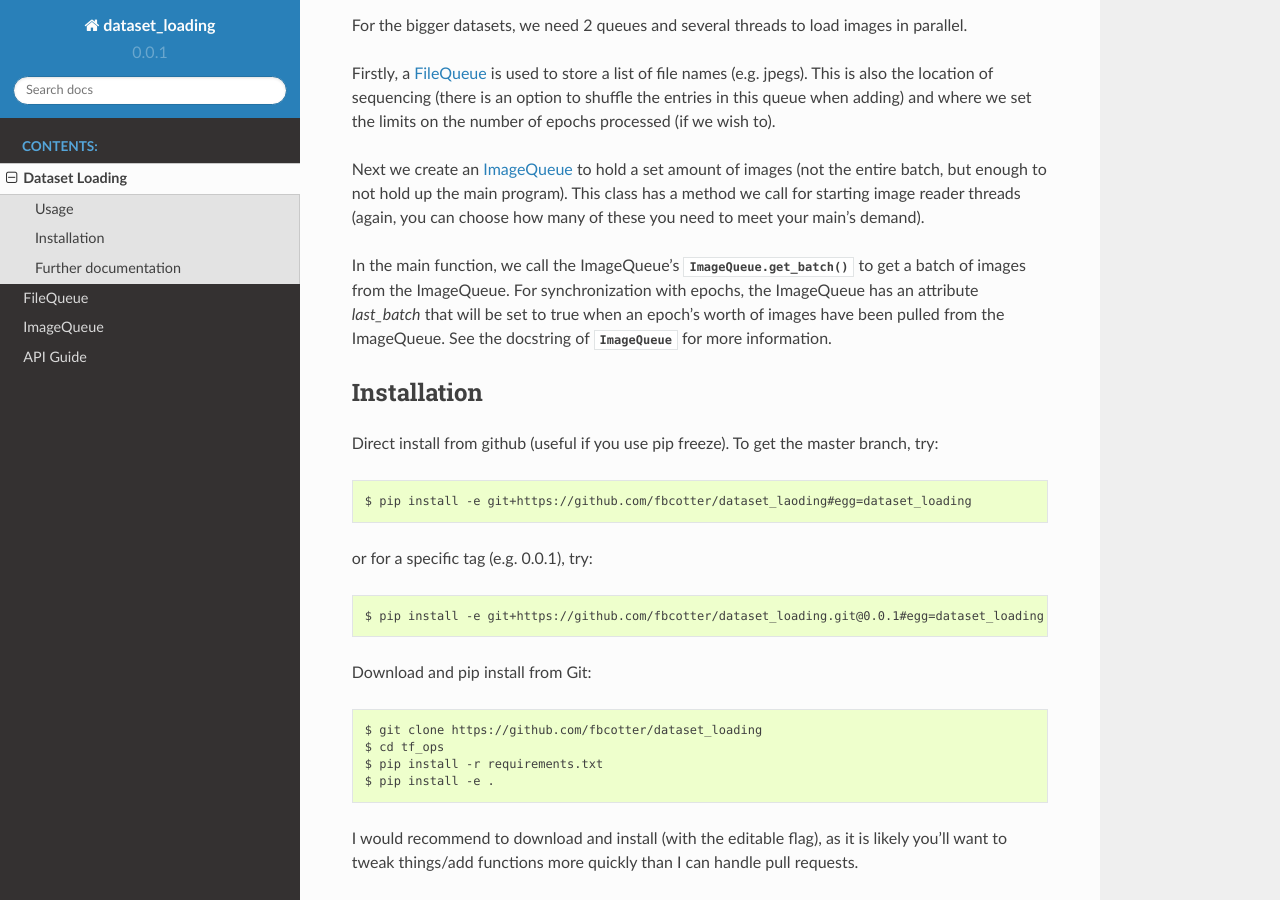
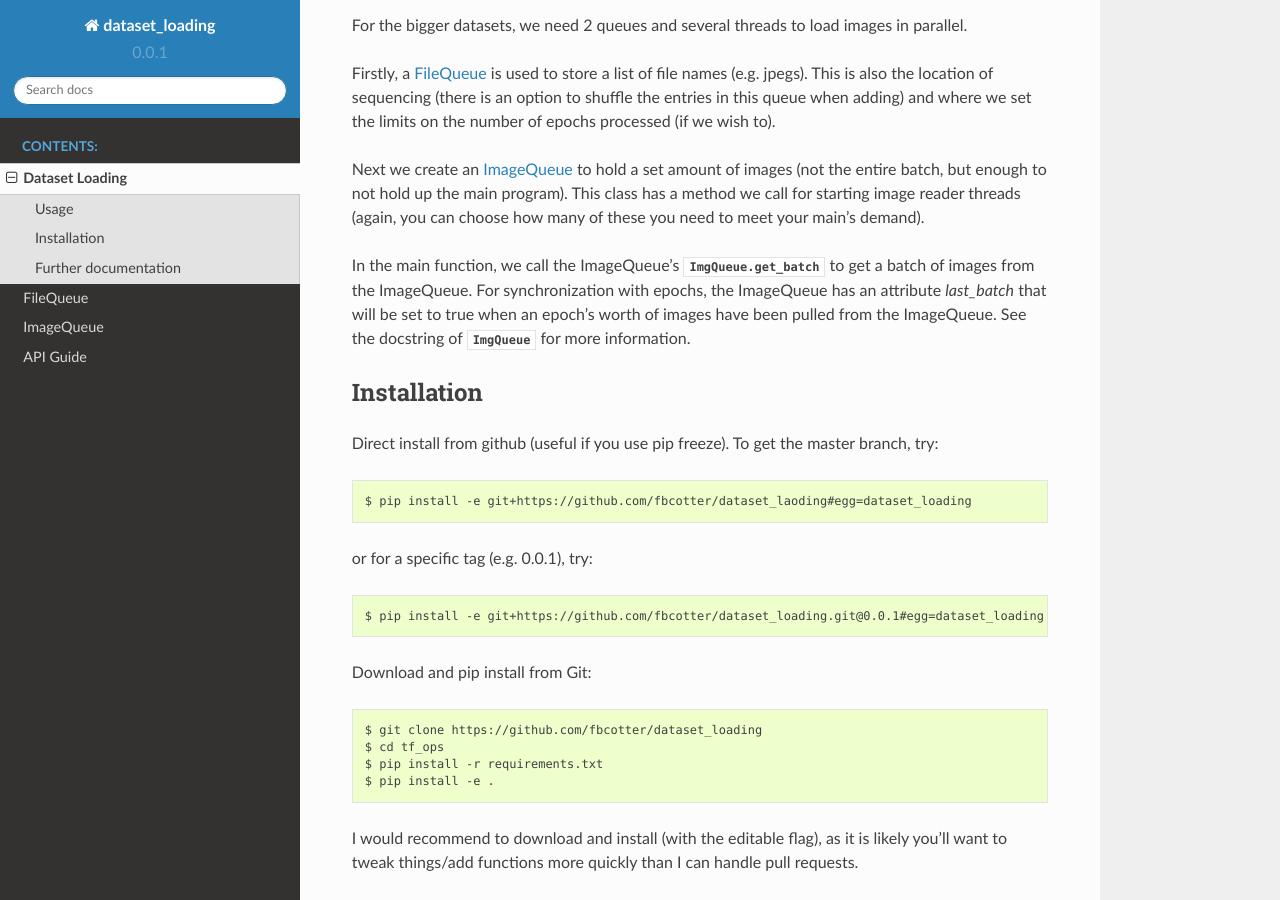
Before and after one commit to fbcotter/dataset_loading, a Sphinx documentation site: the page built from docs/readme.rst, in a window 1280 px wide and 900 px high, scrolled down 418 px. Built offline with Sphinx 7.4.7 and the Read the Docs theme 2.0.0, drawn with Linux system fonts in a browser that asks for light colours.

Commit message:
Fixed links in docs

```diff
--- a/README.rst
+++ b/README.rst
@@ -26,11 +26,13 @@
 a method we call for starting image reader threads (again, you can choose how
 many of these you need to meet your main's demand).
 
-In the main function, we call the ImageQueue's :py:meth:`ImageQueue.get_batch`
+In the main function, we call the ImageQueue's
+:py:meth:`ImgQueue.get_batch <dataset_loading.core.ImgQueue.get_batch>`
 to get a batch of images from the ImageQueue. For synchronization with epochs,
 the ImageQueue has an attribute `last_batch` that will be set to true when an
-epoch's worth of images have been pulled from the ImageQueue. See the
-docstring of :py:class:`ImageQueue` for more information.
+epoch's worth of images have been pulled from the ImageQueue. See the docstring
+of
+:py:class:`ImgQueue <dataset_loading.core.ImgQueue>` for more information.
 
 Installation
 ------------
@@ -57,7 +59,7 @@
 Further documentation
 ---------------------
 
-There is `more documentation <http://tf-ops.readthedocs.io>`_
+There is `more documentation <http://dataset-loading.readthedocs.io>`_
 available online and you can build your own copy via the Sphinx documentation
 system::
 
--- a/docs/filequeue.rst
+++ b/docs/filequeue.rst
@@ -28,3 +28,6 @@
 emptied and give it time to fill up. Perhaps 10ms should work, i.e.::
 
     list_of_files = [file_queue.get(timeout=0.01) for _ in range(1000)]
+
+For more info on the FileQueue, see its
+:py:class:`docstring <dataset_loading.core.FileQueue>`.
```
Also changed, not shown: docs/imagequeue.rst (+6 -1 lines).
